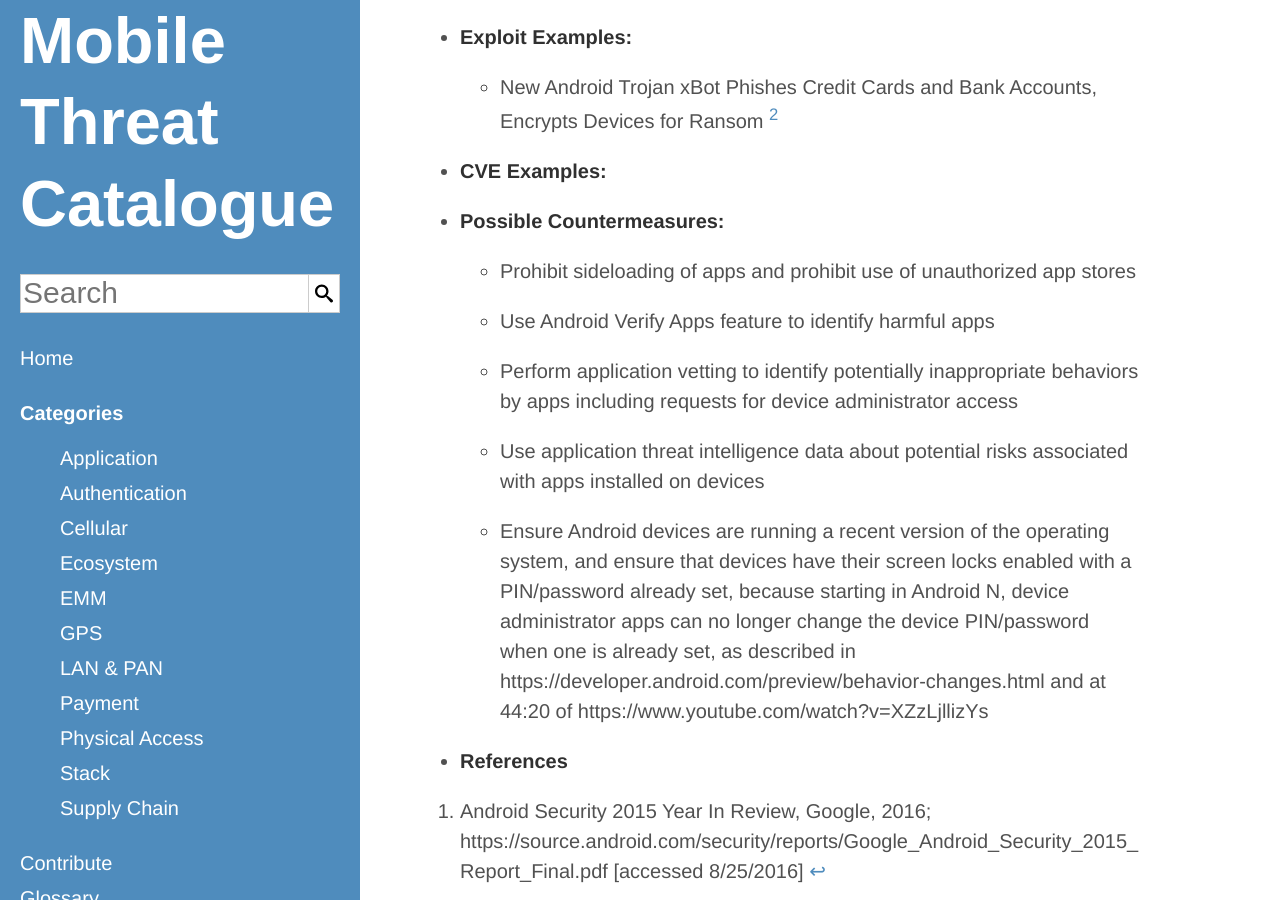
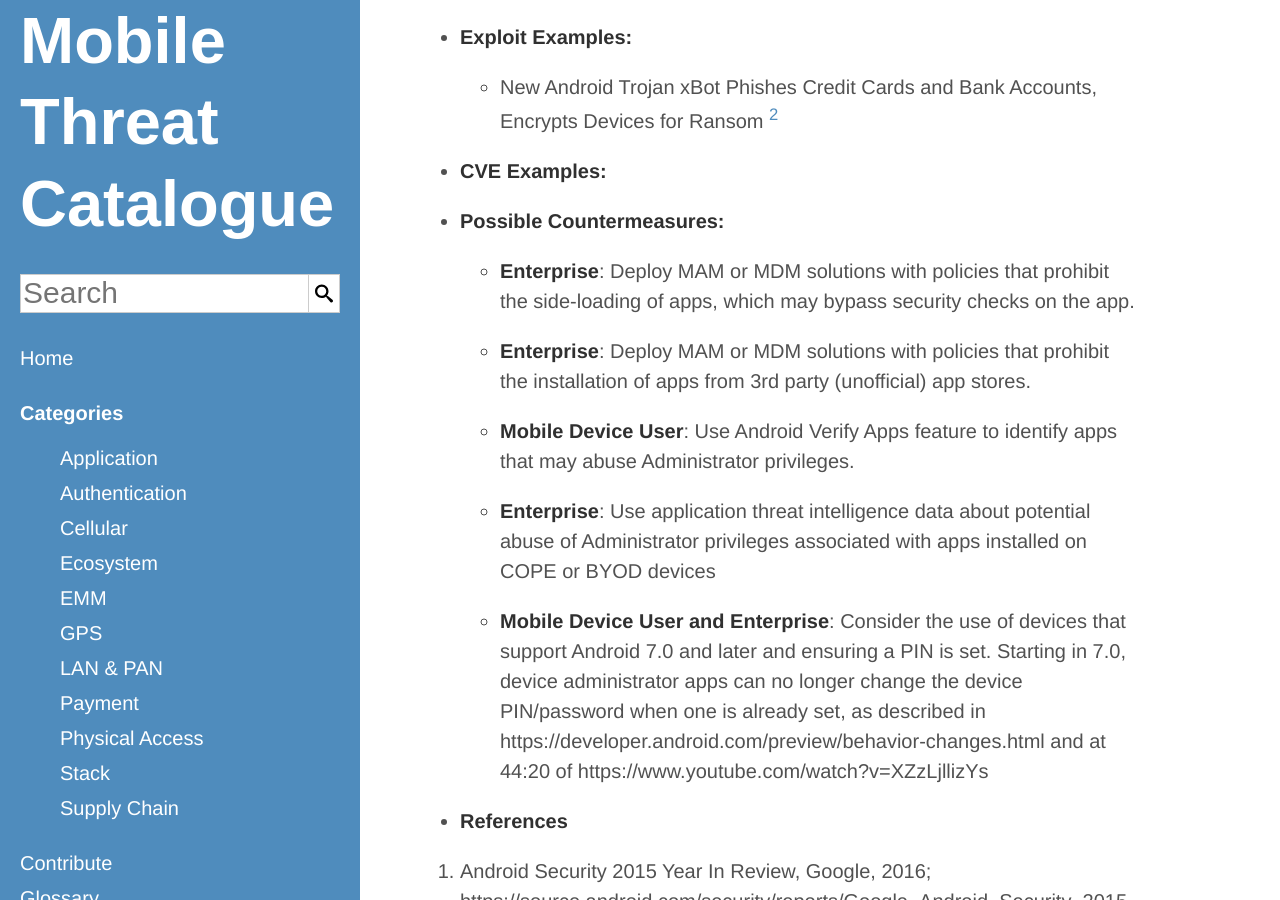
Before and after one commit to usnistgov/mobile-threat-catalogue, a Jekyll site: the page built from _application-threats/APP-23.md, in a window 1280 px wide and 900 px high, scrolled down 578 px. Built offline with Jekyll 4.4.1, drawn with Linux system fonts in a browser that asks for light colours.

Commit message:
#13: update countermeasures and actors

```diff
--- a/_application-threats/APP-23.md
+++ b/_application-threats/APP-23.md
@@ -8,9 +8,15 @@
         - "New Android Trojan xBot Phishes Credit Cards and Bank Accounts, Encrypts Devices for Ransom [^96]"
     CVEExample:
     PossibleCountermeasures:
-        - "Prohibit sideloading of apps and prohibit use of unauthorized app stores"
-        - "Use Android Verify Apps feature to identify harmful apps"
-        - "Perform application vetting to identify potentially inappropriate behaviors by apps including requests for device administrator access"
-        - "Use application threat intelligence data about potential risks associated with apps installed on devices"
-        - "Ensure Android devices are running a recent version of the operating system, and ensure that devices have their screen locks enabled with a PIN/password already set, because starting in Android N, device administrator apps can no longer change the device PIN/password when one is already set, as described in https://developer.android.com/preview/behavior-changes.html and at 44:20 of https://www.youtube.com/watch?v=XZzLjllizYs"
+        "Deploy MAM or MDM solutions with policies that prohibit the side-loading of apps, which may bypass security checks on the app.":
+            - Enterprise
+        "Deploy MAM or MDM solutions with policies that prohibit the installation of apps from 3rd party (unofficial) app stores.":
+            - Enterprise
+        "Use Android Verify Apps feature to identify apps that may abuse Administrator privileges.":
+            - Mobile Device User
+        "Use application threat intelligence data about potential abuse of Administrator privileges associated with apps installed on COPE or BYOD devices":
+            - Enterprise
+        "Consider the use of devices that support Android 7.0 and later and ensuring a PIN is set. Starting in 7.0, device administrator apps can no longer change the device PIN/password when one is already set, as described in https://developer.android.com/preview/behavior-changes.html and at 44:20 of https://www.youtube.com/watch?v=XZzLjllizYs":
+            - Mobile Device User
+            - Enterprise
 ---
```
